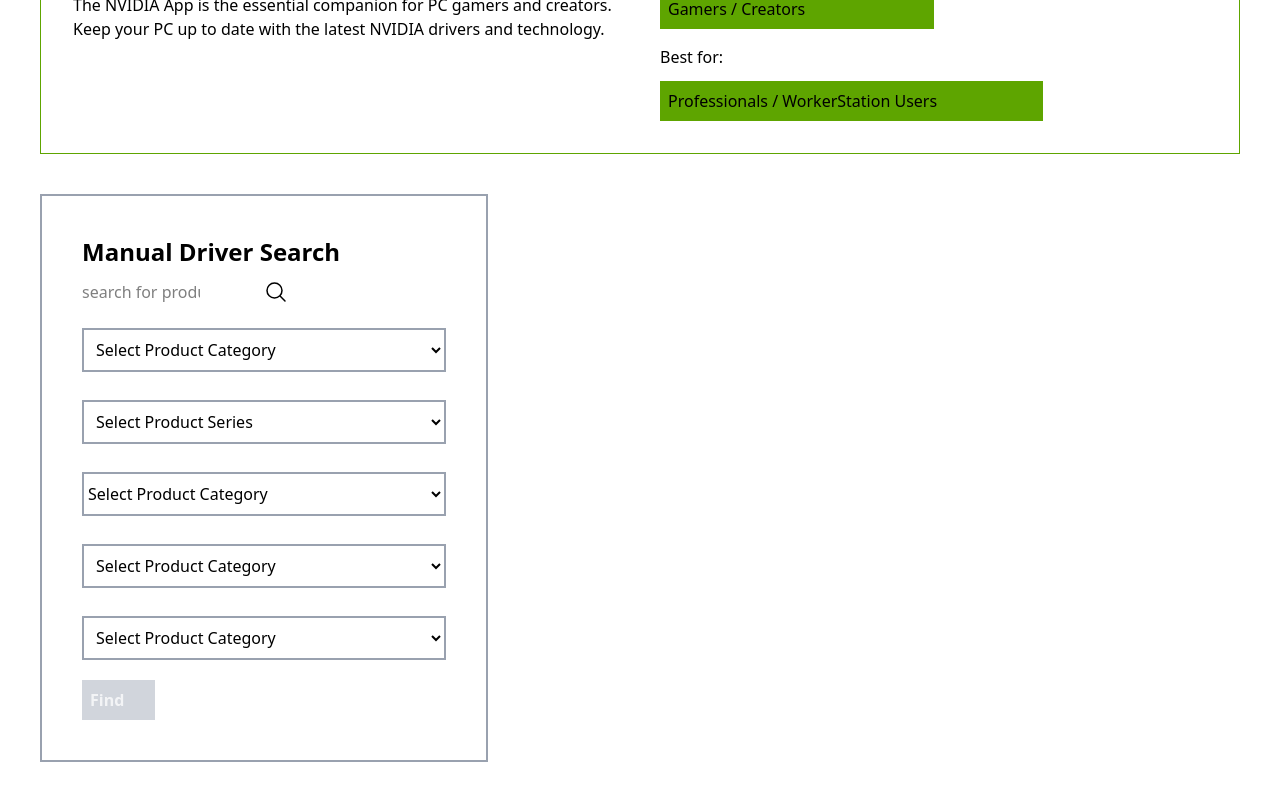
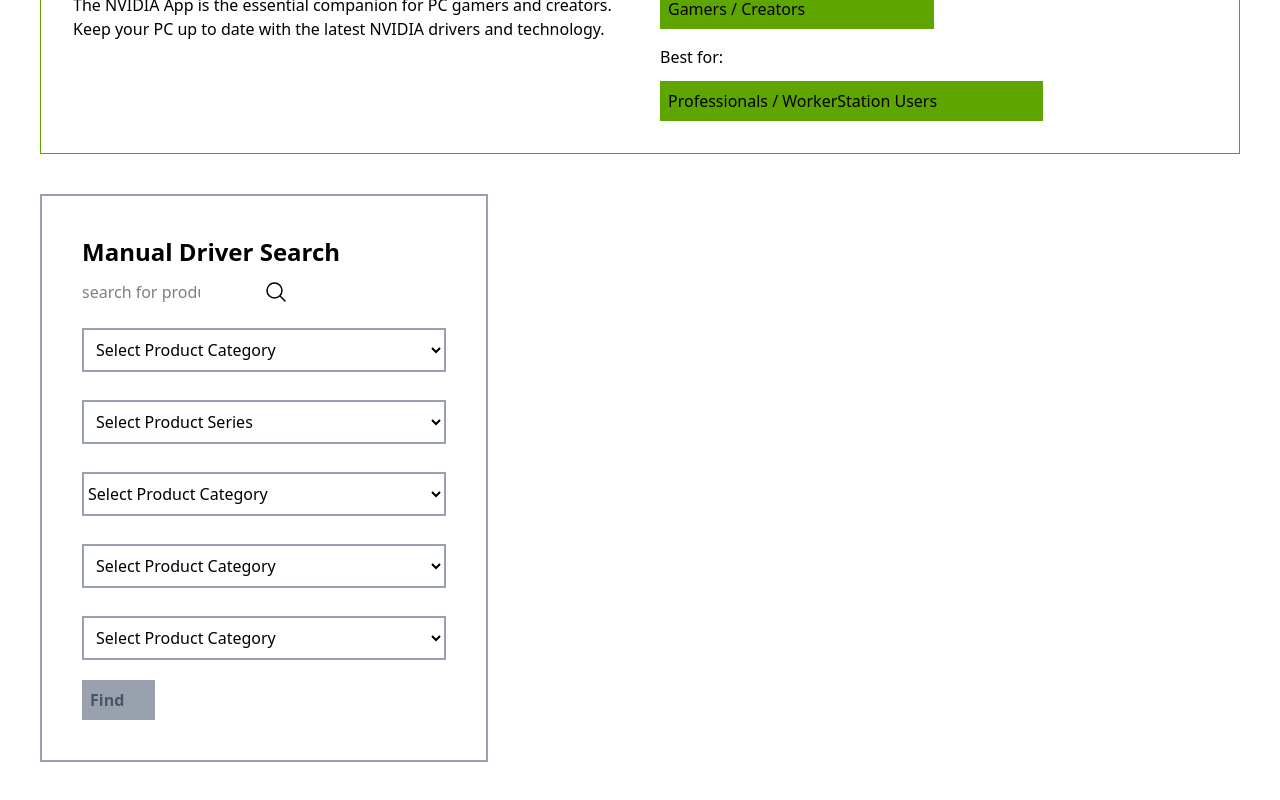
Before and after one commit to samuel-ishimwe203/codeWarsKatas, a React (Vite) app in the folder my-tailwindcss/: page / in a window 1280 px wide. Shown: the part 260-1060 px from the top of the page. Built offline with nearby package versions, Linux system fonts and the light colour scheme.

Commit message:
new changes

```diff
--- a/my-tailwindcss/src/components/Form.jsx
+++ b/my-tailwindcss/src/components/Form.jsx
@@ -34,7 +34,7 @@
         </select>  */}
   </div>
 
-  <div className='bg-gray-300 mt-5 p-2 w-[20%] text-gray-100 font-bold'>Find</div>
+  <div className='bg-gray-400 mt-5 p-2 w-[20%] text-gray-600 font-bold'>Find</div>
 
     </div>
      </div>
```
